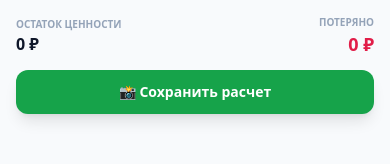
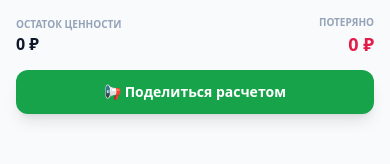
Before and after one commit to Porfhub/my_calculator, a plain HTML site: page inflation-shredder.html in a window 390 px wide. Shown: the part 1659-1823 px from the top of the page. Drawn offline with nearby package versions, Linux system fonts and the light colour scheme.

Commit message:
Change button to share calculation instead of save

```diff
--- a/inflation-shredder.html
+++ b/inflation-shredder.html
@@ -240,8 +240,8 @@
                 <p id="mobile-loss" class="text-lg font-black text-rose-600">0 ₽</p>
             </div>
         </div>
-        <button onclick="takeScreenshot()" class="w-full py-3 bg-brand-600 text-white font-black rounded-xl text-sm shadow-lg active:scale-[0.98]">
-            📸 Сохранить расчет
+        <button onclick="shareLinkCustom('Шредер Рубля — CalcHub', 'Я запустил Шредер Рубля и проверил реальное обесценивание накоплений из-за инфляции! Мои потери составили ' + document.getElementById('mobile-loss').innerText + '. Проверь свои накопления!')" class="w-full py-3 bg-brand-600 text-white font-black rounded-xl text-sm shadow-lg active:scale-[0.98]">
+            📢 Поделиться расчетом
         </button>
     </div>
     </main>
```
